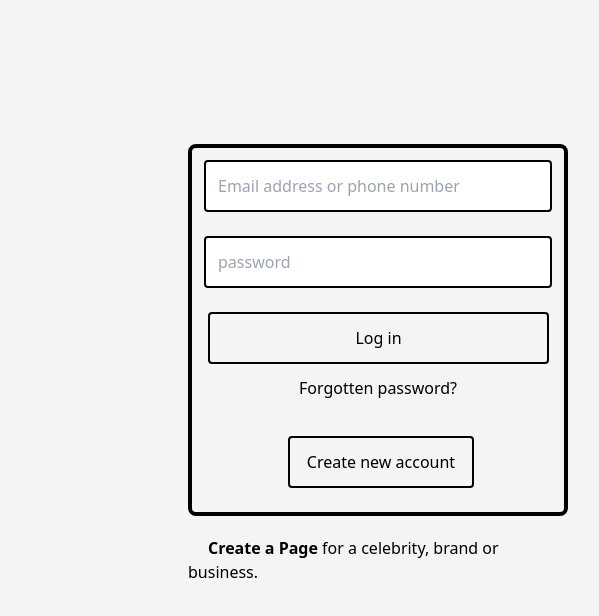
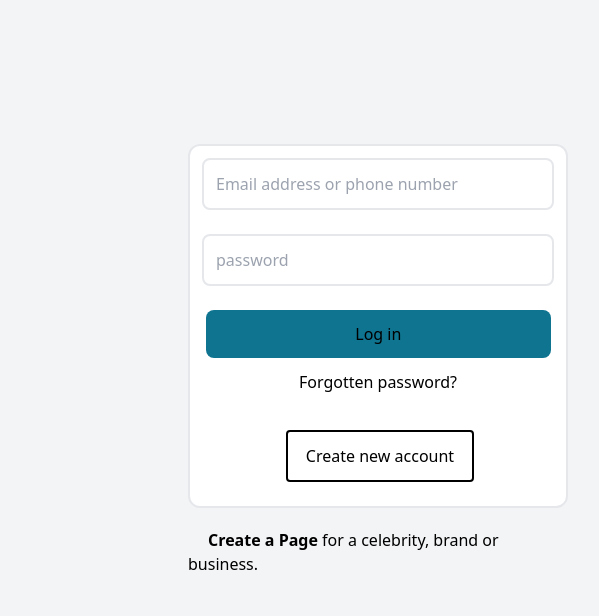
Before and after one commit to Nitinshukla88/Facebook-UI-Clone, a website built with Vite: page index.html in a window 1280 px wide. Shown: the full height of the page, 568-1167 px from the left. Built offline with nearby package versions, Linux system fonts and the light colour scheme.

Commit message:
Styled the form

```diff
--- a/index.html
+++ b/index.html
@@ -13,12 +13,12 @@
             <p class="text-2xl font-medium w-[422px] mt-[-13px]">Facebook helps you connect and share with the people in your life.</p>
         </div>
         <div class="right p-36">
-            <div class="border-4 border-solid border-black rounded-lg mb-5">
+            <div class="border-2 border-solid rounded-xl mb-5 bg-white">
             <form action="#" class="flex flex-col">
-                <input type="email" placeholder="Email address or phone number" class="m-3 p-3 border-2 border-black rounded">
-                <input type="password" placeholder="password" class="m-3 p-3 border-2 border-black rounded">
+                <input type="email" placeholder="Email address or phone number" class="m-3 p-3 border-2 border-gray-200 rounded-lg">
+                <input type="password" placeholder="password" class="m-3 p-3 border-2 border-gray-200 rounded-lg">
             </form>
-            <button class="border-2 border-black border-solid w-11/12 m-3 p-3 ml-4 rounded">Log in</button>
+            <button class="border-2 border-none bg-cyan-700 w-11/12 m-3 p-3 ml-4 rounded-lg">Log in</button>
             <p class="text-center">Forgotten password?</p>
             <button class="border-2 border-black border-solid w-2/4 p-3 mt-9 ml-24 mb-6 rounded">Create new account</button>
             </div>
```
